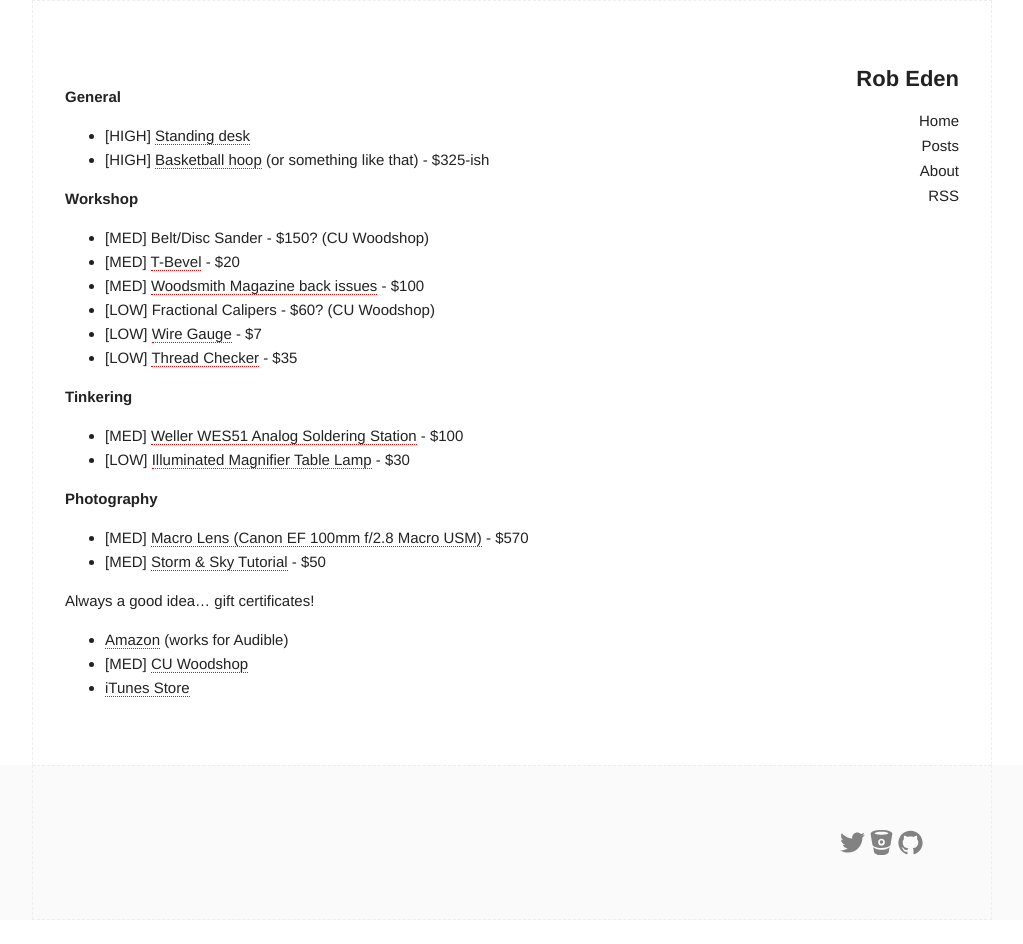
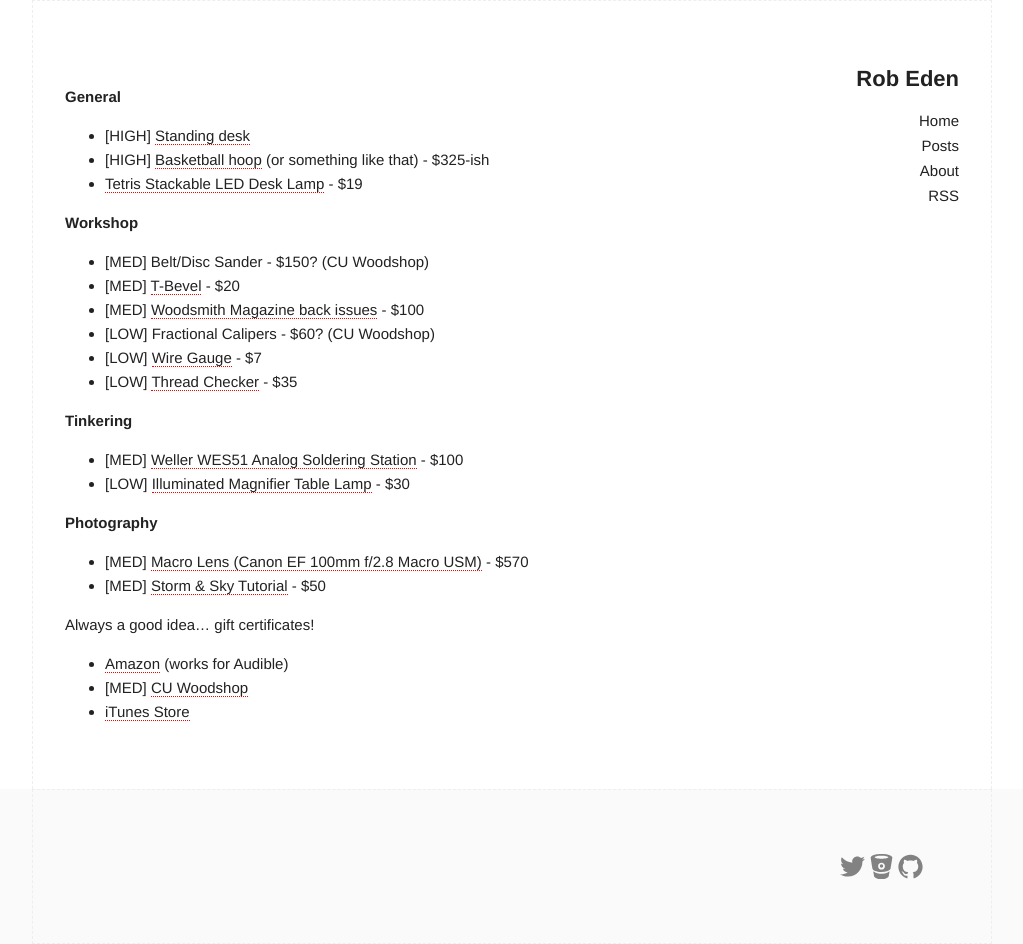
Before and after one commit to robeden/robeden.github.io, a Jekyll site: the page built from personal/wishlist.md, in a window 1280 px wide. Shown: the whole page, without its empty margins (128-1151 px from the left). Built offline with Jekyll 4.4.1, drawn with Linux system fonts in a browser that asks for light colours; our own code applies the rules of GitHub Pages for plain Markdown files; before the commit the page ends 920 px from its top, so only the background shows below that.

Commit message:
Update wishlist.md

```diff
--- a/personal/wishlist.md
+++ b/personal/wishlist.md
@@ -5,6 +5,7 @@
 
 - \[HIGH] [Standing desk](https://smile.amazon.com/dp/B012BMMK0C/ref=cm_sw_r_cp_awdb_qltbAbM2XYRNS)
 - \[HIGH] [Basketball hoop](http://a.co/b4vfCIk) (or something like that) - $325-ish
+- [Tetris Stackable LED Desk Lamp](http://www.thinkgeek.com/product/f034/) - $19
 
 **Workshop**
 
```
